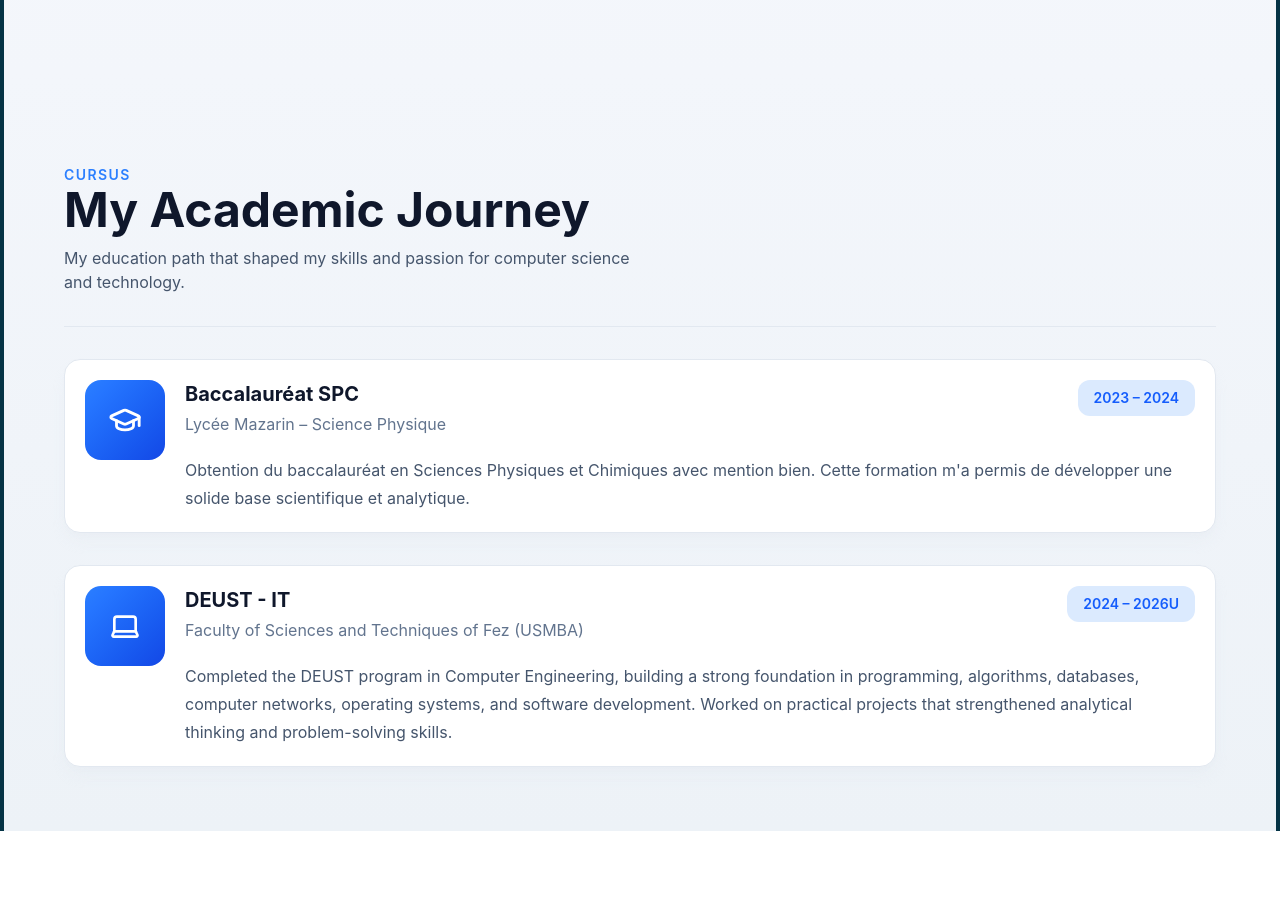
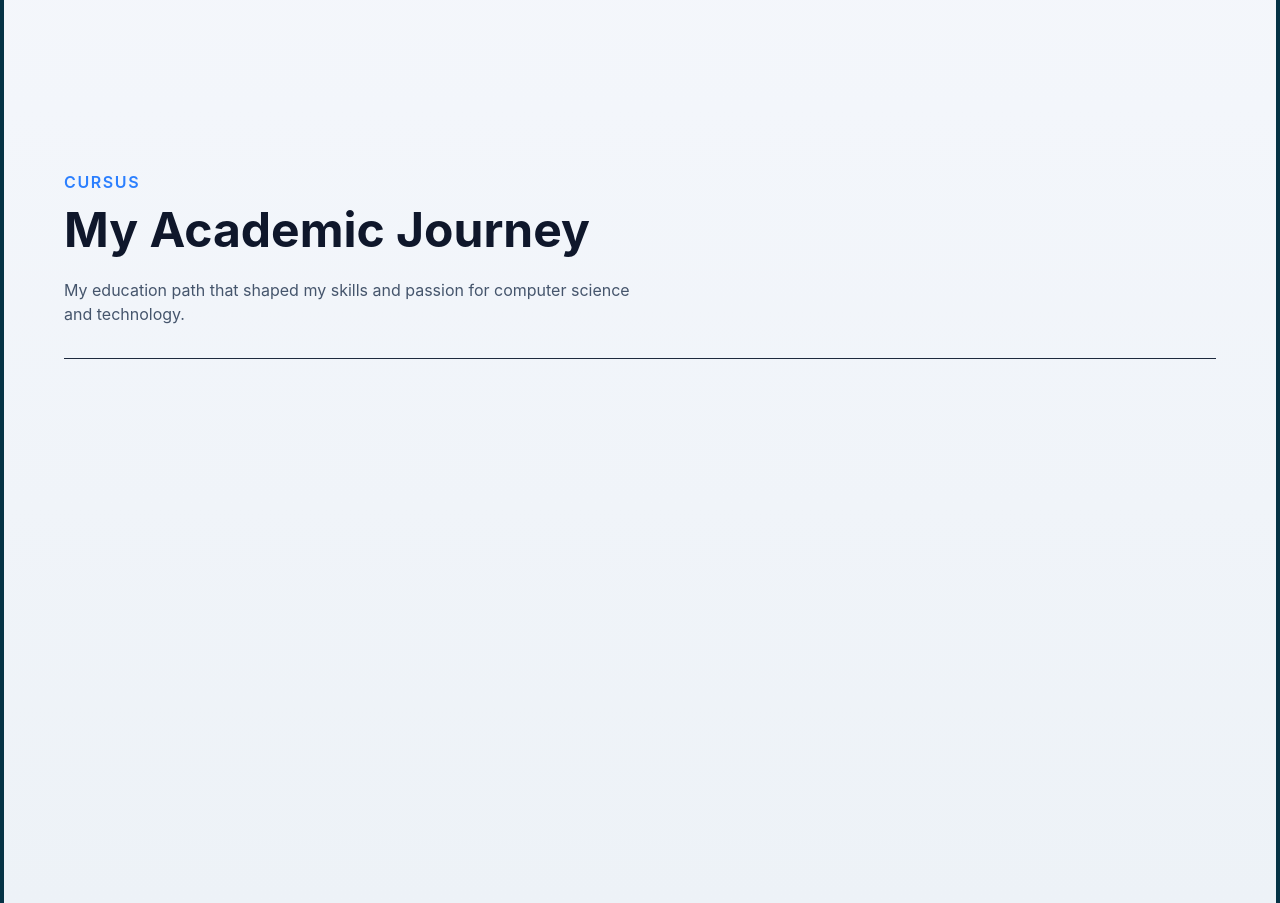
Before and after one commit to Rjeb-Anas/Portfolio--S, a React (Vite) app: page / in a window 1280 px wide. Shown: the part 682-1585 px from the top of the page. Before the commit the page ends 1513 px from the top, so only its background shows below. Built offline with nearby package versions, Linux system fonts and the light colour scheme.

Commit message:
Update head

```diff
--- a/index.html
+++ b/index.html
@@ -4,7 +4,7 @@
     <meta charset="UTF-8" />
     <link rel="icon" type="image/svg+xml" href="/favicon.svg" />
     <meta name="viewport" content="width=device-width, initial-scale=1.0" />
-    <title>e-fstf</title>
+    <title>R.Anass</title>
   </head>
   <body>
     <div id="root"></div>
--- a/src/components/Cursus.jsx
+++ b/src/components/Cursus.jsx
@@ -1,162 +1,33 @@
-import { GraduationCap } from "lucide-react";
-import { Laptop } from "lucide-react";
 const Cursus = () => {
+
   return (
     <main
       id="Cursus"
-      className="mx-auto w-full max-w-7xl px-4 sm:px-6 lg:px-15 py-16"
+      className="mx-auto w-full max-w-7xl px-4 sm:px-6 lg:px-15 py-16 min-h-dvh"
     >
-      <section className="flex flex-col gap-8">
+      <section className="flex flex-col gap-8 py-2">
 
         <div className="space-y-3">
-          <span className="text-sm font-semibold uppercase tracking-widest text-blue-500">
+          <span className="text-[clamp(0.75rem,2vw,1rem)] font-semibold uppercase tracking-widest text-blue-500">
             Cursus
           </span>
 
-          <h1 className="text-3xl md:text-5xl font-bold text-slate-900 dark:text-white">
+          <h1 className="text-[clamp(2rem,5vw,3rem)] font-bold text-slate-900 dark:text-white">
             My Academic Journey
           </h1>
 
-          <p className="max-w-xl text-slate-600 dark:text-slate-400">
+          <p className="max-w-xl text-slate-600 dark:text-slate-400 text-[clamp(0.9rem,1.5vw,1rem)]">
             My education path that shaped my skills and passion for computer
             science and technology.
           </p>
         </div>
-
-        <hr className="border-slate-200 dark:border-slate-800" />
-
-
-        <article
-          className="
-          flex flex-col md:flex-row
-          gap-5
-          rounded-2xl
-          border border-slate-200 dark:border-slate-800
-          bg-white dark:bg-[#08111D]
-          p-5
-          shadow-lg shadow-slate-200/30
-          dark:shadow-black/30
-          transition-all duration-300
-          hover:border-blue-500/30
-        "
-        >
-
-          <div
-            className="
-            h-16 w-16 md:h-20 md:w-20
-            rounded-2xl
-            bg-gradient-to-br
-            from-blue-500
-            to-blue-700
-            flex items-center justify-center
-            shrink-0
-          "
-          >
-            <GraduationCap className="text-white" size={34} />
-          </div>
-          <div className="flex-1">
-
-            <div className="flex flex-col md:flex-row md:justify-between md:items-start gap-3">
-
-              <div>
-                <h2 className="text-xl font-bold text-slate-900 dark:text-white">
-                  Baccalauréat SPC
-                </h2>
-
-                <p className="mt-1 text-slate-500 dark:text-slate-400">
-                  Lycée Mazarin – Science Physique
-                </p>
-              </div>
-
-              <span
-                className="
-                self-start
-                rounded-xl
-                bg-blue-100 dark:bg-blue-900/30
-                px-4 py-2
-                text-sm font-semibold
-                text-blue-600 dark:text-blue-400
-              "
-              >
-                2023 – 2024
-              </span>
+        <hr className="border-slate-800" />
+        <div className="mx-auto shrink-0 h-[55vh]   w-full min-h-100
+    max-w-7xl px-4 sm:px-6 lg:px-8">
+            <div className="w-[70%] h-full flex flex-row max-md:flex-col">
 
             </div>
-
-            <p className="mt-5 text-slate-600 dark:text-slate-400 leading-7">
-              Obtention du baccalauréat en Sciences Physiques et Chimiques avec
-              mention bien. Cette formation m'a permis de développer une solide
-              base scientifique et analytique.
-            </p>
-
-          </div>
-        </article>
-      <article
-          className="
-          flex flex-col md:flex-row
-          gap-5
-          rounded-2xl
-          border border-slate-200 dark:border-slate-800
-          bg-white dark:bg-[#08111D]
-          p-5
-          shadow-lg shadow-slate-200/30
-          dark:shadow-black/30
-          transition-all duration-300
-          hover:border-blue-500/30
-        "
-        >
-
-          <div
-            className="
-            h-16 w-16 md:h-20 md:w-20
-            rounded-2xl
-            bg-gradient-to-br
-            from-blue-500
-            to-blue-700
-            flex items-center justify-center
-            shrink-0
-          "
-          >
-            <Laptop size={32} className="text-white" />
-          </div>
-          <div className="flex-1">
-
-            <div className="flex flex-col md:flex-row md:justify-between md:items-start gap-3">
-
-              <div>
-                <h2 className="text-xl font-bold text-slate-900 dark:text-white">
-                  DEUST - IT
-                </h2>
-
-                <p className="mt-1 text-slate-500 dark:text-slate-400">
-                  Faculty of Sciences and Techniques of Fez (USMBA)
-                </p>
-              </div>
-
-              <span
-                className="
-                self-start
-                rounded-xl
-                bg-blue-100 dark:bg-blue-900/30
-                px-4 py-2
-                text-sm font-semibold
-                text-blue-600 dark:text-blue-400
-              "
-              >
-                2024 – 2026U
-              </span>
-
-            </div>
-
-            <p className="mt-5 text-slate-600 dark:text-slate-400 leading-7">
-             Completed the DEUST program in Computer Engineering, building a strong foundation in programming,
-              algorithms, databases, computer networks, operating systems, and software development.
-              Worked on practical projects that strengthened analytical thinking and problem-solving skills.
-            </p>
-
-          </div>
-        </article>
-
+        </div>
       </section>
     </main>
   );
--- a/src/components/Header.jsx
+++ b/src/components/Header.jsx
@@ -58,8 +58,8 @@ const Header = () => {
                         <img src={arrowSvg} alt="" className={`size-5 ml-2 ${isOpen ? "animate-open-arrow" : ""} `} />
                         <div className={`absolute flex-col w-full h-auto py-3 bg-cyan-950 top-full z-50 rounded-lg shadow-lg shadow-black
                                 left-0 ${isOpen ? "flex animate-menu-open" : "hidden"} text-[clamp(0.5rem,1vw,0.75rem)`}>
-                            <a href="" className="py-2 hover:bg-white/10 overflow-hidden line-clamp-1 ">Cursus</a>
-                            <a href="" className="py-2 hover:bg-white/10 overflow-hidden line-clamp-1 ">Skills</a>
+                            <a href="#About" className="py-2 hover:bg-white/10 overflow-hidden line-clamp-1 ">About Me</a>
+                            <a href="#Cursus" className="py-2 hover:bg-white/10 overflow-hidden line-clamp-1 ">Cursus</a>
                             <a href="" className="py-2 hover:bg-white/10 overflow-hidden line-clamp-1 ">Projects</a>
                         </div>
                     </button>
@@ -92,8 +92,7 @@ const Header = () => {
                                 : "hidden "
                             }`}
                     >
-                        <a href="" className="w-full text-center py-2 hover:bg-white/10">Home</a>
-                        <a href="" className="w-full text-center py-2 hover:bg-white/10">About</a>
+                        <a href="#Cursus" className="w-full text-center py-2 hover:bg-white/10">About Me</a>
                         <a href="" className="w-full text-center py-2 hover:bg-white/10">Contact</a>
                     </div>
                 </div>
```
